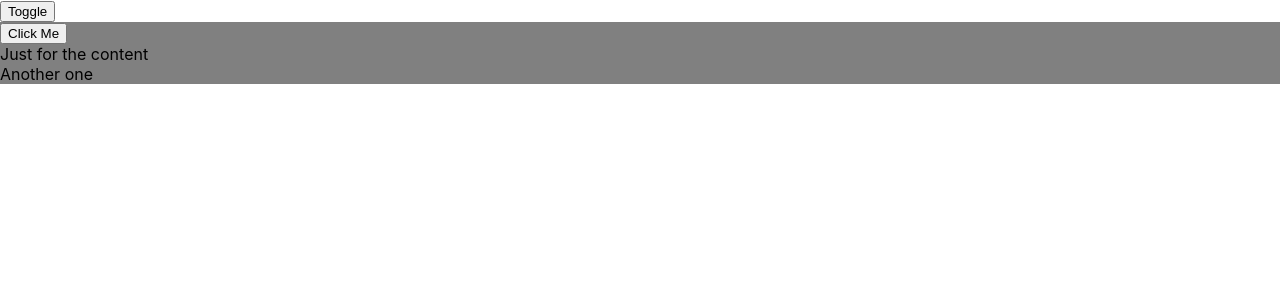
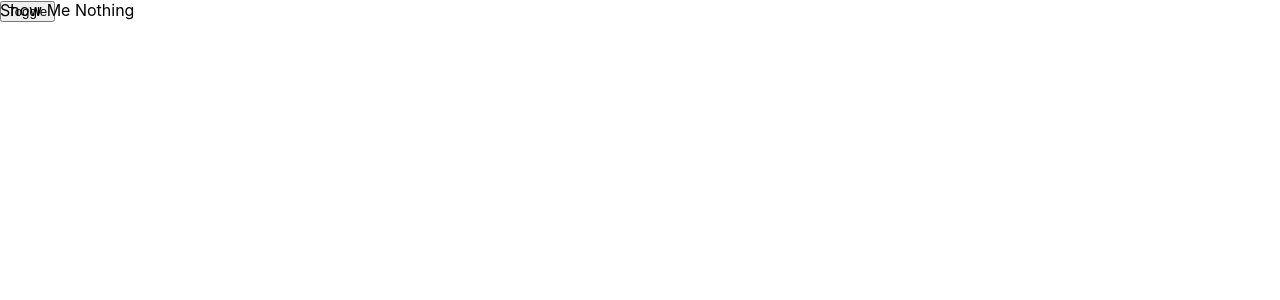
Before and after one commit to snony/rechart-investigation, a React (Create React App) app: page / in a window 1280 px wide. Shown: the top 300 px of the page. Built offline with nearby package versions, Linux system fonts and the light colour scheme.

Commit message:
cannot figure out what the items is

```diff
--- a/package.json
+++ b/package.json
@@ -9,6 +9,7 @@
     "react": "^16.8.3",
     "react-dom": "^16.8.3",
     "react-scripts": "^2.1.5",
+    "react-spring": "^8.0.9",
     "react-transition-group": "^1.2.1",
     "recharts": "^1.4.1",
     "source-map-loader": "^0.2.4",
--- a/src/animation/Flop.tsx
+++ b/src/animation/Flop.tsx
@@ -1,5 +1,5 @@
 import React, { useState, useEffect } from 'react'
-import CSSTransitionGroup from 'react-transition-group/CSSTransitionGroup';
+import { Transition } from 'react-spring/renderprops'
 import styled from 'styled-components'
 
 const Wrapper = styled.div`
@@ -21,6 +21,19 @@ const DivTwo = styled.div`
     background-color: red;
 `
 
+const Foo: React.FC = () => {
+    return <Transition
+        items={[{ key: 'stuff', toggle: true }]}
+        from={{ position: 'absolute', opacity: 0 }}
+        enter={{ opacity: 1 }}
+        leave={{ opacity: 0 }}>
+        {toggle =>
+            toggle
+                ? props => <div style={props}>Show Me Nothing</div>
+                : props => <div style={props}>Show Me</div>
+        }
+    </Transition>
+}
 interface Move {
     shouldMove: boolean
 }
@@ -65,7 +78,7 @@ const Container: React.FC = () => {
             <div>
                 <button onClick={() => setIsCardOne(!isCardOne)}>Toggle</button>
             </div>
-            <Component />
+            <Foo />
         </Wrapper>
     )
 }
```
Also changed, not shown: 1 other file (tests, documents, lock files or other folders).
